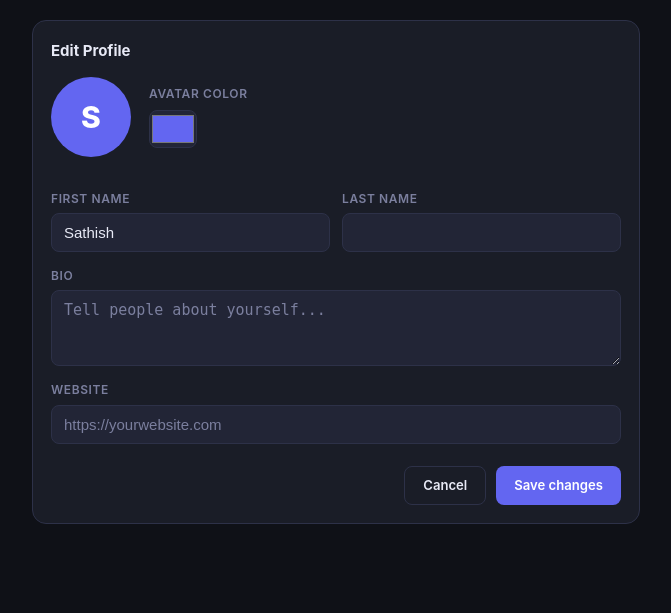
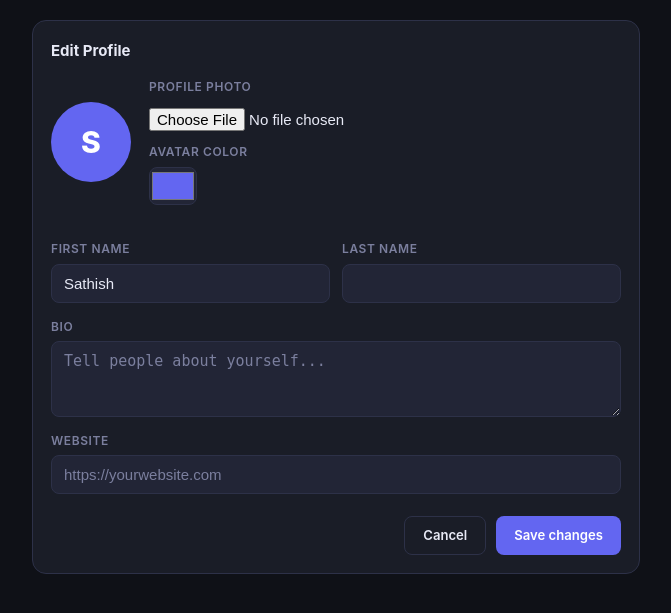
Before and after one commit to Sathish-077/CodeAlpha_Socialmini, a Django app: page /profile/edit/me/ in a window 1280 px wide. Shown: the part 60-673 px from the top of the page, without its empty margins (304-975 px from the left). Run offline with Django 4.2, Linux system fonts and the light colour scheme; a user stored in the database is signed in; data comes from the database, SQL or seed files in the repository.

Commit message:
add profile picture upload

```diff
--- a/core/templates/core/edit_profile.html
+++ b/core/templates/core/edit_profile.html
@@ -4,14 +4,20 @@
 <div class="narrow-layout">
   <div class="card">
     <h2 class="card-title">Edit Profile</h2>
-    <form method="post" class="edit-form">
+    <form method="post" class="edit-form" enctype="multipart/form-data">
       {% csrf_token %}
       <div class="avatar-preview-row">
-        <div class="avatar-xl" id="avatar-preview" style="background:{{ profile.avatar_color|default:'#6366f1' }}">{{ request.user.username|first|upper }}</div>
+        {% if profile.avatar %}
+          <img src="{{ profile.avatar.url }}" id="avatar-preview" class="avatar-xl" style="object-fit:cover;" />
+        {% else %}
+          <div class="avatar-xl" id="avatar-preview" style="background:{{ profile.avatar_color|default:'#6366f1' }}">{{ request.user.username|first|upper }}</div>
+        {% endif %}
         <div>
-          <label>Avatar color</label>
+          <label>Profile Photo</label>
+          <input type="file" name="avatar" accept="image/*" style="color:var(--text);margin-top:6px;" />
+          <label style="margin-top:10px;display:block;">Avatar color</label>
           {{ form.avatar_color }}
-        </div>
+       </div>
       </div>
       <div class="form-row">
         <div class="form-group">
```
